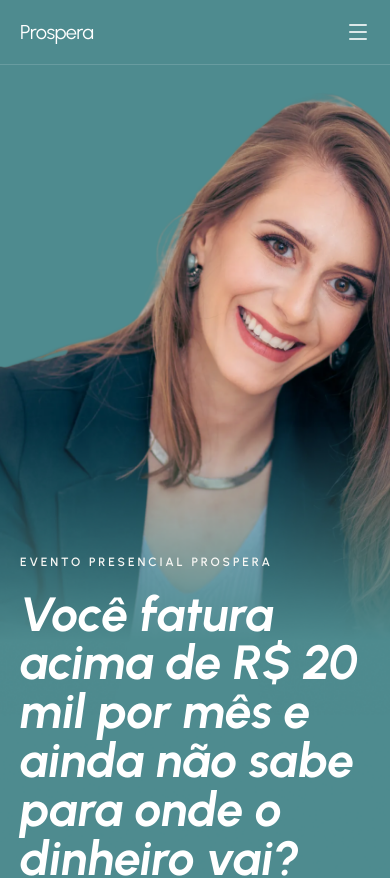
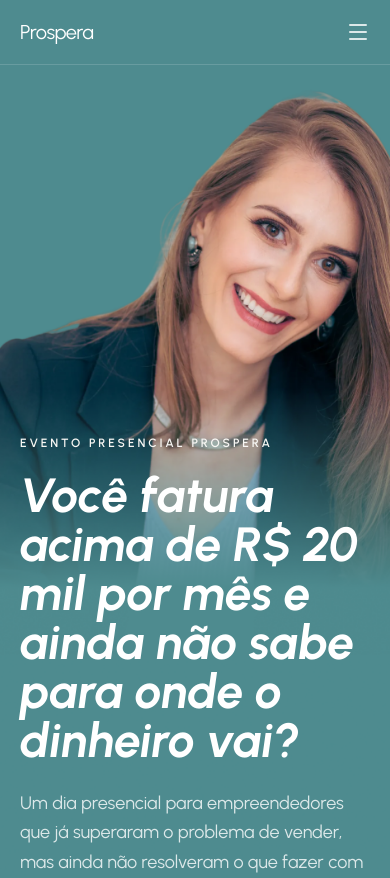
Before and after one commit to blenduca/prospera-luana-carraro, a React (Vite) app: page / in a window 390 px wide. Shown: the top 878 px of the page. Built offline with nearby package versions, Linux system fonts and the light colour scheme.

Commit message:
feat: create responsive Hero component with event details and lead modal trigger

```diff
--- a/src/components/Hero.tsx
+++ b/src/components/Hero.tsx
@@ -81,7 +81,7 @@ export default function Hero() {
           />
         )}
 
-        <div className="relative flex min-h-[100svh] items-end px-5 pb-16 pt-[58vh]">
+        <div className="relative flex min-h-[100svh] items-end px-5 pb-16 pt-[44vh]">
           <motion.div
             initial={{ opacity: 0, y: 24 }}
             animate={{ opacity: 1, y: 0 }}
```
